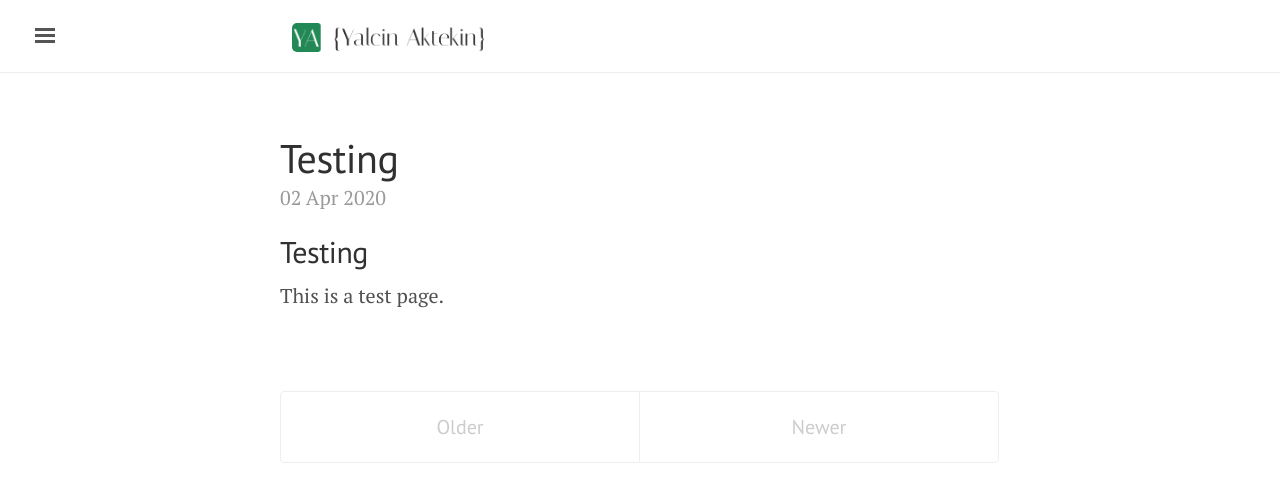
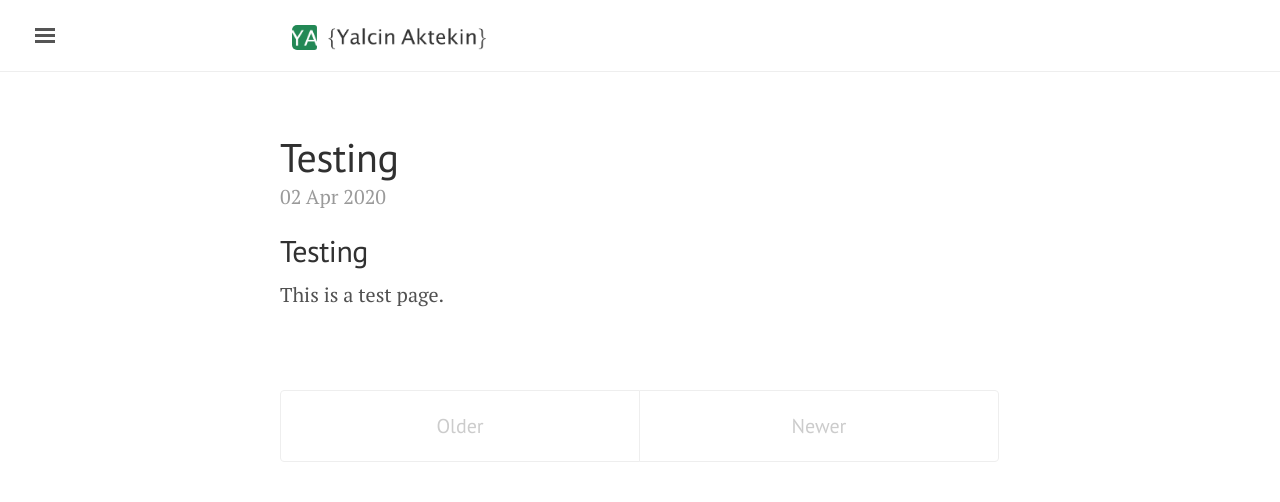
Before and after one commit to yalcinaktekin/yalcinaktekin.github.io, a Jekyll site: the page built from index.html, in a window 1280 px wide. Shown: the top 502 px of the page. Built offline with Jekyll 4.4.1, drawn with Linux system fonts in a browser that asks for light colours; the list of posts is cut into pages by our own code.

Commit message:
Update default.html

```diff
--- a/_layouts/default.html
+++ b/_layouts/default.html
@@ -13,7 +13,7 @@
       <div class="masthead">
         <div class="container">
           <h3 class="masthead-title">
-            <a href="/"><img src="/images/yalcin.png" align="top" style="margin:0px 0.8rem 0px 0.6rem; display:inline-block;
+            <a href="/"><img src="/images/ya.png" align="top" style="margin:0px 0.8rem 0px 0.6rem; display:inline-block;
              width:70%; max-width:200px; min-width:90px; border:none blue 1px; vertical-align:middle;"></a>
             <!-- <a href="{{ site.baseurl }}/" title="Home">{{ site.title }}</a>
             <small>{{ site.tagline }}</small> -->
```
